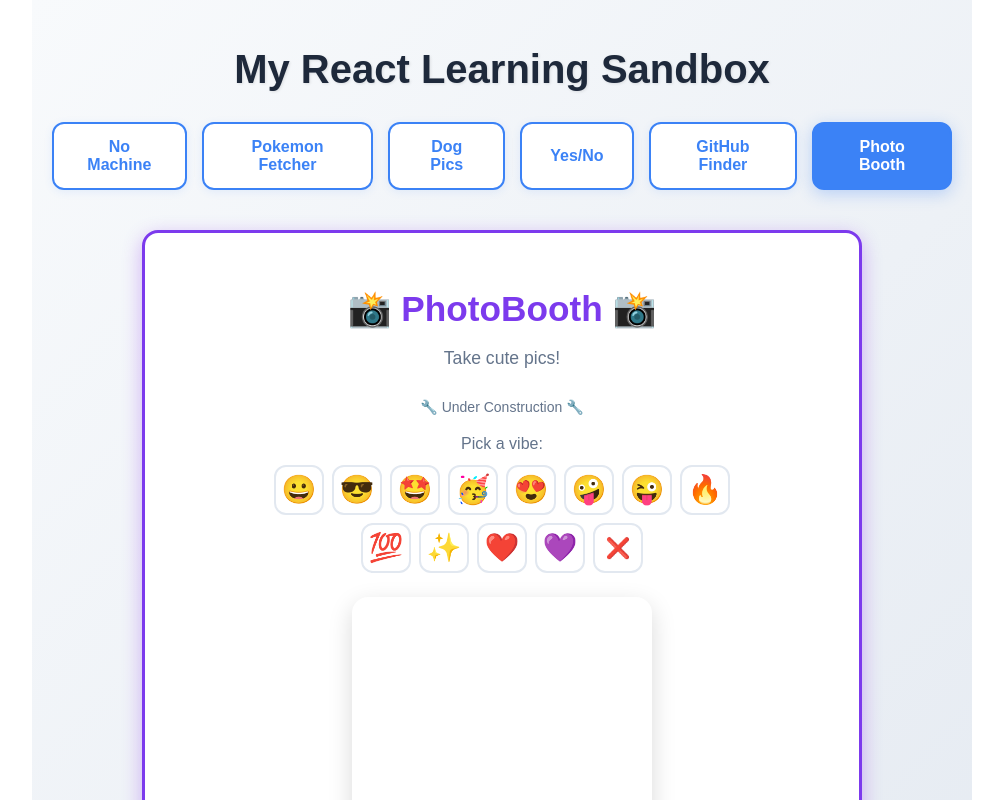
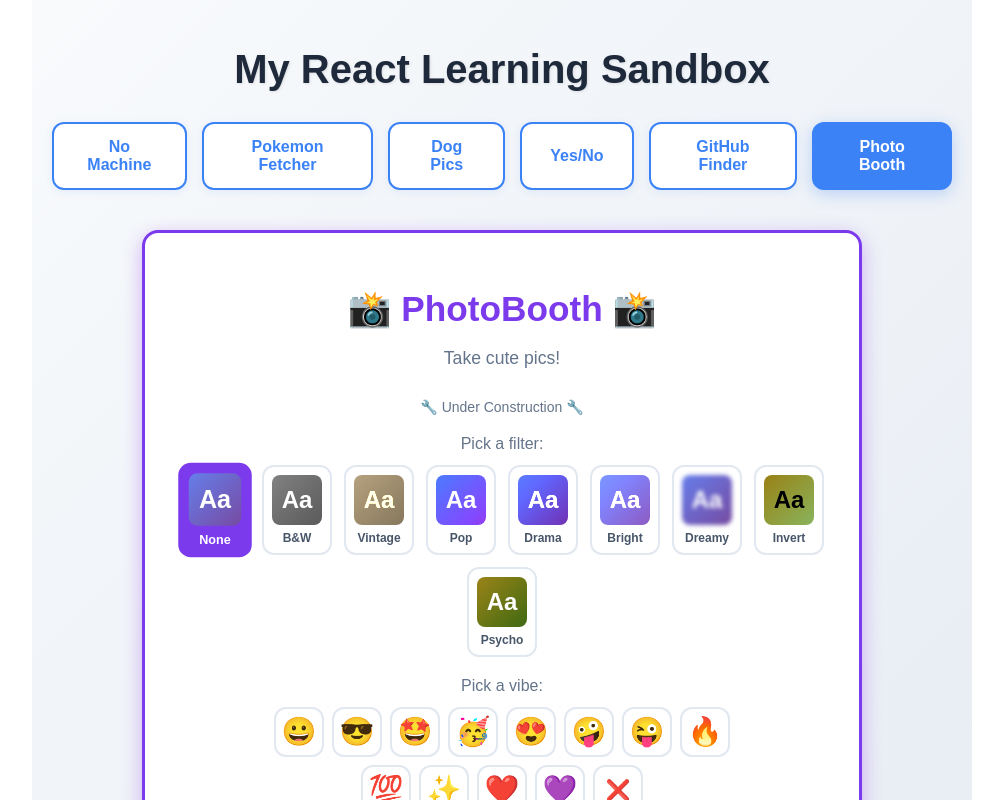
Before and after one commit to anandita-3217/my-first-react-adventure, a React (Create React App) app: page / in a window 1280 px wide. Both pictures are taken after a click on the button "Photo Booth". Shown: the top 800 px of the page, without its empty margins (138-1141 px from the left). Built offline with nearby package versions, Linux system fonts and the light colour scheme; no server answers; the HTML template or start-up script is replaced by a standard one.

Commit message:
added frames yet to work on preview and download

```diff
--- a/src/PhotoBooth/PhotoBooth.css
+++ b/src/PhotoBooth/PhotoBooth.css
@@ -329,3 +329,74 @@
     font-size: 1.8rem;
   }
 }
+/* Frame Selector Styles */
+.frame-selector {
+    margin: 20px 0;
+    text-align: center;
+}
+
+.frame-label {
+    font-size: 1rem;
+    color: #64748b;
+    margin-bottom: 12px;
+    font-weight: 500;
+}
+
+.frame-grid {
+    display: flex;
+    flex-wrap: wrap;
+    gap: 12px;
+    justify-content: center;
+    max-width: 700px;
+    margin: 0 auto;
+}
+
+.frame-button {
+    display: flex;
+    flex-direction: column;
+    align-items: center;
+    gap: 6px;
+    padding: 8px;
+    border: 2px solid #e2e8f0;
+    border-radius: 12px;
+    background: white;
+    cursor: pointer;
+    transition: all 0.2s ease;
+    min-width: 70px;
+}
+
+.frame-button:hover {
+    transform: translateY(-2px);
+    border-color: #7c3aed;
+    box-shadow: 0 4px 12px rgba(124, 58, 237, 0.2);
+}
+
+.frame-button.selected {
+    background: #7c3aed;
+    border-color: #7c3aed;
+    transform: scale(1.05);
+}
+
+.frame-button.selected .frame-name {
+    color: white;
+}
+
+.frame-preview {
+    width: 50px;
+    height: 50px;
+    border-radius: 8px;
+    background: linear-gradient(135deg, #667eea 0%, #764ba2 100%);
+    display: flex;
+    align-items: center;
+    justify-content: center;
+    font-size: 24px;
+    font-weight: bold;
+    color: white;
+}
+
+.frame-name {
+    font-size: 12px;
+    font-weight: 600;
+    color: #475569;
+    transition: color 0.2s ease;
+}
--- a/src/PhotoBooth/PhotoBooth.js
+++ b/src/PhotoBooth/PhotoBooth.js
@@ -1,14 +1,70 @@
-// Photobooth
+// // Photobooth
+// import { useState, useEffect } from "react";
+// import './PhotoBooth.css';
+// import Camera from "./utils/Camera.js";
+// import PhotoGallery from "./utils/PhotoGallery.js";
+// import EmojiSelector from "./utils/EmojiSelector.js";
+
+// function Photobooth(){
+//     const [status, setStatus] = useState('');
+//     const [photos, setPhotos] = useState([]);
+//     const [selectedEmoji, setSelectedEmoji] = useState(null);
+
+//     const handleCapture = (imageSrc) => {
+//         setPhotos([...photos, imageSrc]);
+//     };
+
+//     const handleDelete = (indexToDelete) => {
+//         setPhotos(photos.filter((_, index) => index !== indexToDelete));
+//     };
+
+//     const handleSelectEmoji = (emoji) => {
+//         setSelectedEmoji(emoji);
+//     };
+
+//     useEffect(() => {
+//         setStatus("🔧 Under Construction 🔧")
+//     }, []);
+
+//     return(
+//         <div className="photo-booth-container">
+//             <h1 className="photo-booth-title">
+//                 📸 PhotoBooth 📸
+//             </h1>
+//             <p className="photo-booth-subtitle">
+//                 Take cute pics!
+//             </p>
+//             <p className="app-footer">{status}</p>
+
+//             <EmojiSelector
+//                 onSelectEmoji={handleSelectEmoji}
+//                 selectedEmoji={selectedEmoji}
+//             />
+
+//             <Camera
+//                 onCapture={handleCapture}
+//                 selectedEmoji={selectedEmoji}
+//             />
+
+//             <PhotoGallery photos={photos} onDelete={handleDelete} />
+//         </div>
+//     )
+// }
+// export default Photobooth;
+
 import { useState, useEffect } from "react";
 import './PhotoBooth.css';
 import Camera from "./utils/Camera.js";
 import PhotoGallery from "./utils/PhotoGallery.js";
 import EmojiSelector from "./utils/EmojiSelector.js";
+import PhotoFrame from "./utils/PhotoFrame.js";
 
 function Photobooth(){
     const [status, setStatus] = useState('');
     const [photos, setPhotos] = useState([]);
     const [selectedEmoji, setSelectedEmoji] = useState(null);
+    const [selectedFrame, setSelectedFrame] = useState('none');
+    const [selectedFilter, setSelectedFilter] = useState('none');
 
     const handleCapture = (imageSrc) => {
         setPhotos([...photos, imageSrc]);
@@ -20,6 +76,11 @@ function Photobooth(){
 
     const handleSelectEmoji = (emoji) => {
         setSelectedEmoji(emoji);
+    };
+
+    const handleSelectFrame = (frameId, filter) => {
+        setSelectedFrame(frameId);
+        setSelectedFilter(filter);
     };
 
     useEffect(() => {
@@ -36,6 +97,11 @@ function Photobooth(){
             </p>
             <p className="app-footer">{status}</p>
 
+            <PhotoFrame
+                onSelectFrame={handleSelectFrame}
+                selectedFrame={selectedFrame}
+            />
+
             <EmojiSelector
                 onSelectEmoji={handleSelectEmoji}
                 selectedEmoji={selectedEmoji}
@@ -44,6 +110,7 @@ function Photobooth(){
             <Camera
                 onCapture={handleCapture}
                 selectedEmoji={selectedEmoji}
+                selectedFilter={selectedFilter}
             />
 
             <PhotoGallery photos={photos} onDelete={handleDelete} />
--- a/src/PhotoBooth/utils/Camera.js
+++ b/src/PhotoBooth/utils/Camera.js
@@ -43,7 +43,6 @@
 // }
 
 // export default Camera;
-
 import React, { useRef, useCallback } from "react";
 import Webcam from "react-webcam";
 
@@ -53,7 +52,7 @@ const videoConstraints = {
     facingMode: "user"
 };
 
-function Camera({ onCapture, selectedEmoji }) {
+function Camera({ onCapture, selectedEmoji, selectedFilter }) {
     const webCamRef = useRef(null);
     const canvasRef = useRef(null);
 
@@ -62,20 +61,17 @@ function Camera({ onCapture, selectedEmoji }) {
         const canvas = canvasRef.current;
         const context = canvas.getContext('2d');
 
-        // Set canvas size to match video
         canvas.width = video.videoWidth;
         canvas.height = video.videoHeight;
 
-        // Draw video frame
+        // Apply filter if selected (we'll do this with CSS on video instead)
         context.drawImage(video, 0, 0, canvas.width, canvas.height);
 
-        // Draw emoji if selected
         if (selectedEmoji) {
             context.font = '100px Arial';
             context.fillText(selectedEmoji, canvas.width - 150, 120);
         }
 
-        // Get image data
         const imageSrc = canvas.toDataURL('image/jpeg');
         onCapture(imageSrc);
     }, [selectedEmoji, onCapture]);
@@ -91,6 +87,7 @@ function Camera({ onCapture, selectedEmoji }) {
                     screenshotFormat="image/jpeg"
                     videoConstraints={videoConstraints}
                     mirrored={false}
+                    style={{ filter: selectedFilter }}
                 />
                 {selectedEmoji && (
                     <div className="emoji-overlay">
--- a/src/PhotoBooth/utils/PhotoFrame.js
+++ b/src/PhotoBooth/utils/PhotoFrame.js
@@ -0,0 +1,40 @@
+import React from "react";
+
+const frames = [
+    { id: 'none', name: 'None', filter: 'none' },
+    { id: 'grayscale', name: 'B&W', filter: 'grayscale(100%)' },
+    { id: 'sepia', name: 'Vintage', filter: 'sepia(100%)' },
+    { id: 'saturate', name: 'Pop', filter: 'saturate(200%)' },
+    { id: 'contrast', name: 'Drama', filter: 'contrast(150%)' },
+    { id: 'brightness', name: 'Bright', filter: 'brightness(120%)' },
+    { id: 'blur', name: 'Dreamy', filter: 'blur(2px)' },
+    { id: 'invert', name: 'Invert', filter: 'invert(100%)' },
+    { id: 'hue', name: 'Psycho', filter: 'hue-rotate(180deg)' },
+];
+
+function PhotoFrame({ onSelectFrame, selectedFrame }) {
+    return (
+        <div className="frame-selector">
+            <p className="frame-label">Pick a filter:</p>
+            <div className="frame-grid">
+                {frames.map((frame) => (
+                    <button
+                        key={frame.id}
+                        className={`frame-button ${selectedFrame === frame.id ? 'selected' : ''}`}
+                        onClick={() => onSelectFrame(frame.id, frame.filter)}
+                    >
+                        <div
+                            className="frame-preview"
+                            style={{ filter: frame.filter }}
+                        >
+                            <span>Aa</span>
+                        </div>
+                        <span className="frame-name">{frame.name}</span>
+                    </button>
+                ))}
+            </div>
+        </div>
+    );
+}
+
+export default PhotoFrame;
```
